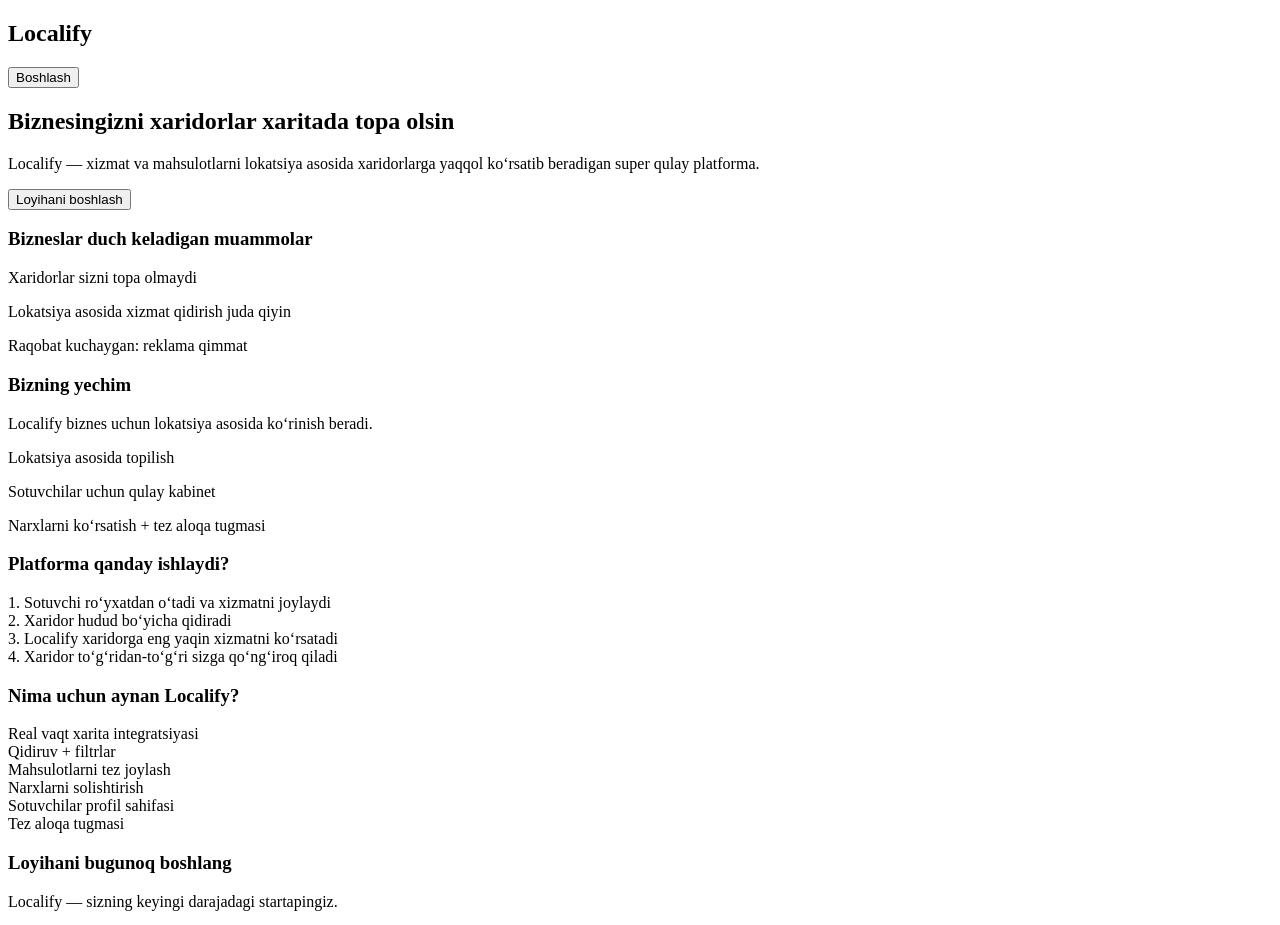
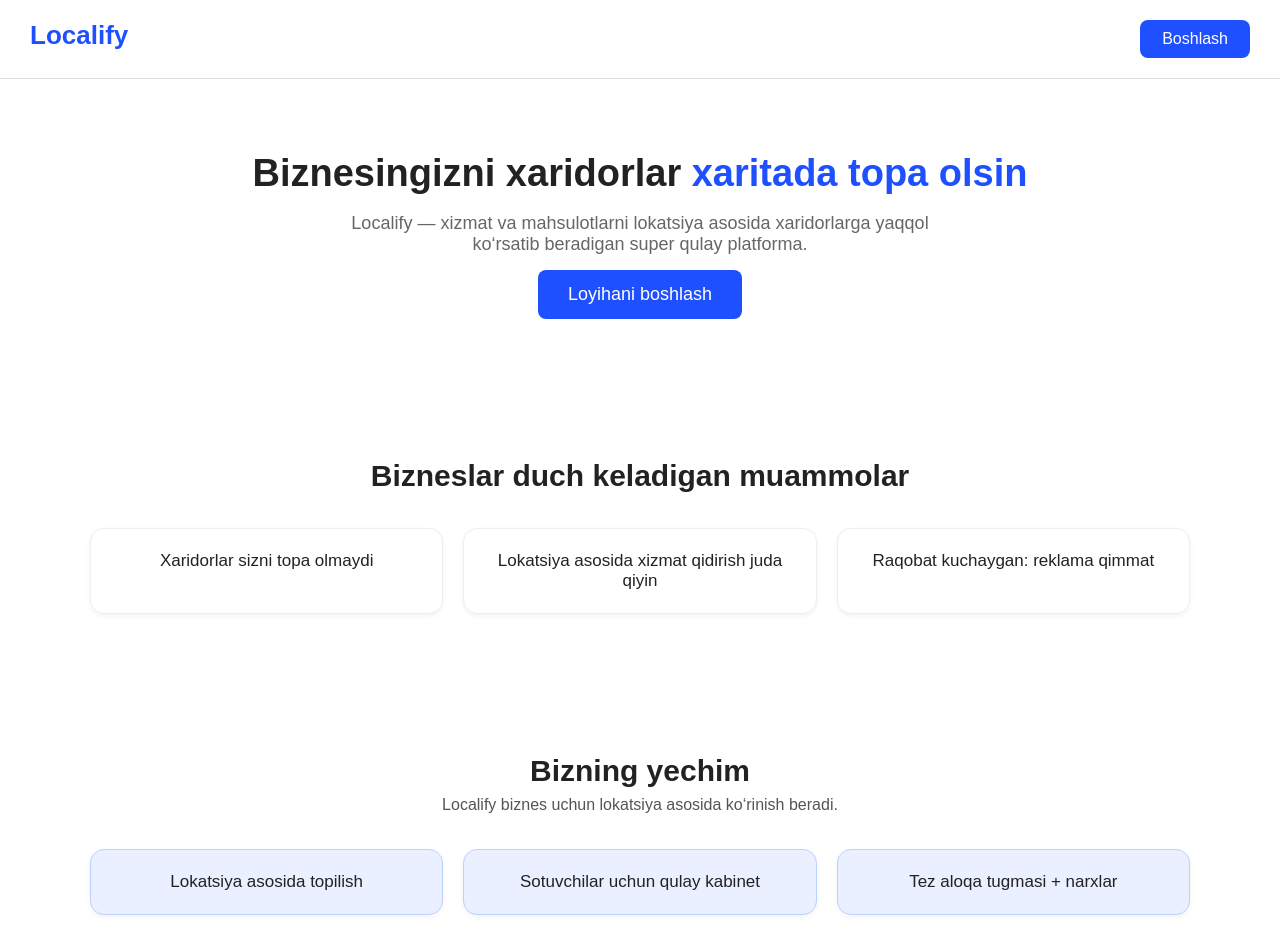
Before and after one commit to alfakhon/localify, a React (Vite) app: page / in a window 1280 px wide. Shown: the top 925 px of the page. Built offline with nearby package versions, Linux system fonts and the light colour scheme.

Commit message:
Update App.jsx

```diff
--- a/App.jsx
+++ b/App.jsx
@@ -1,126 +1,218 @@
 export default function App() {
   return (
-    <div className="bg-white text-gray-900 font-sans">
+    <div className="container">
 
       {/* NAVBAR */}
-      <nav className="flex justify-between items-center px-6 py-4 border-b">
-        <h1 className="text-2xl font-bold text-blue-600">Localify</h1>
-        <button className="px-4 py-2 bg-blue-600 text-white rounded-lg hover:bg-blue-700">
-          Boshlash
-        </button>
+      <nav className="navbar">
+        <h1 className="logo">Localify</h1>
+        <button className="btn-primary">Boshlash</button>
       </nav>
 
       {/* HERO */}
-      <section className="px-6 py-16 text-center">
-        <h2 className="text-4xl font-extrabold leading-tight">
-          Biznesingizni xaridorlar <span className="text-blue-600">xaritada topa olsin</span>
+      <section className="hero">
+        <h2>
+          Biznesingizni xaridorlar <span className="blue">xaritada topa olsin</span>
         </h2>
-        <p className="mt-4 text-lg text-gray-600 max-w-2xl mx-auto">
+        <p className="desc">
           Localify — xizmat va mahsulotlarni lokatsiya asosida xaridorlarga
           yaqqol ko‘rsatib beradigan super qulay platforma.
         </p>
-
-        <button className="mt-6 px-6 py-3 bg-blue-600 text-white rounded-xl text-lg hover:bg-blue-700">
-          Loyihani boshlash
-        </button>
+        <button className="btn-primary big">Loyihani boshlash</button>
       </section>
 
       {/* PROBLEMS */}
-      <section className="bg-gray-100 py-16 px-6">
-        <h3 className="text-3xl font-bold text-center">Bizneslar duch keladigan muammolar</h3>
-
-        <div className="grid md:grid-cols-3 gap-6 mt-10 max-w-5xl mx-auto">
-          {[
-            "Xaridorlar sizni topa olmaydi",
-            "Lokatsiya asosida xizmat qidirish juda qiyin",
-            "Raqobat kuchaygan: reklama qimmat",
-          ].map((item, i) => (
-            <div
-              key={i}
-              className="bg-white p-6 rounded-2xl shadow hover:shadow-lg transition"
-            >
-              <p className="text-lg font-semibold text-gray-700">{item}</p>
-            </div>
-          ))}
+      <section className="block">
+        <h3>Bizneslar duch keladigan muammolar</h3>
+        <div className="grid">
+          <div className="card">Xaridorlar sizni topa olmaydi</div>
+          <div className="card">Lokatsiya asosida xizmat qidirish juda qiyin</div>
+          <div className="card">Raqobat kuchaygan: reklama qimmat</div>
         </div>
       </section>
 
       {/* SOLUTION */}
-      <section className="py-20 px-6">
-        <h3 className="text-3xl font-bold text-center">Bizning yechim</h3>
-        <p className="text-center text-gray-600 mt-3">
-          Localify biznes uchun lokatsiya asosida ko‘rinish beradi.
-        </p>
-
-        <div className="grid md:grid-cols-3 gap-6 mt-12 max-w-5xl mx-auto">
-          {[
-            "Lokatsiya asosida topilish",
-            "Sotuvchilar uchun qulay kabinet",
-            "Narxlarni ko‘rsatish + tez aloqa tugmasi",
-          ].map((item, i) => (
-            <div key={i} className="p-6 bg-blue-50 border border-blue-200 rounded-2xl">
-              <p className="font-semibold">{item}</p>
-            </div>
-          ))}
+      <section className="block">
+        <h3>Bizning yechim</h3>
+        <p className="center">Localify biznes uchun lokatsiya asosida ko‘rinish beradi.</p>
+        <div className="grid">
+          <div className="card blue-card">Lokatsiya asosida topilish</div>
+          <div className="card blue-card">Sotuvchilar uchun qulay kabinet</div>
+          <div className="card blue-card">Tez aloqa tugmasi + narxlar</div>
         </div>
       </section>
 
       {/* HOW IT WORKS */}
-      <section className="bg-gray-50 py-20 px-6">
-        <h3 className="text-3xl font-bold text-center">Platforma qanday ishlaydi?</h3>
-
-        <div className="max-w-4xl mx-auto mt-12 space-y-8">
-          {[
-            "1. Sotuvchi ro‘yxatdan o‘tadi va xizmatni joylaydi",
-            "2. Xaridor hudud bo‘yicha qidiradi",
-            "3. Localify xaridorga eng yaqin xizmatni ko‘rsatadi",
-            "4. Xaridor to‘g‘ridan-to‘g‘ri sizga qo‘ng‘iroq qiladi",
-          ].map((text, i) => (
-            <div
-              key={i}
-              className="p-6 bg-white border rounded-xl shadow-sm hover:shadow-md transition"
-            >
-              {text}
-            </div>
-          ))}
+      <section className="block gray">
+        <h3>Platforma qanday ishlaydi?</h3>
+        <div className="steps">
+          <div className="step">1. Sotuvchi ro‘yxatdan o‘tadi va xizmatni joylaydi</div>
+          <div className="step">2. Xaridor hudud bo‘yicha qidiradi</div>
+          <div className="step">3. Localify eng yaqin xizmatni ko‘rsatadi</div>
+          <div className="step">4. Xaridor to‘g‘ridan-to‘g‘ri qo‘ng‘iroq qiladi</div>
         </div>
       </section>
 
       {/* BENEFITS */}
-      <section className="py-20 px-6">
-        <h3 className="text-3xl font-bold text-center">Nima uchun aynan Localify?</h3>
-
-        <div className="grid md:grid-cols-3 gap-6 mt-10 max-w-5xl mx-auto">
-          {[
-            "Real vaqt xarita integratsiyasi",
-            "Qidiruv + filtrlar",
-            "Mahsulotlarni tez joylash",
-            "Narxlarni solishtirish",
-            "Sotuvchilar profil sahifasi",
-            "Tez aloqa tugmasi",
-          ].map((b, i) => (
-            <div key={i} className="bg-white p-5 border rounded-xl shadow-sm">
-              {b}
-            </div>
-          ))}
+      <section className="block">
+        <h3>Nima uchun aynan Localify?</h3>
+        <div className="grid">
+          <div className="card">Real vaqt xarita integratsiyasi</div>
+          <div className="card">Qidiruv + filtrlar</div>
+          <div className="card">Mahsulotlarni tez joylash</div>
+          <div className="card">Narxlarni solishtirish</div>
+          <div className="card">Sotuvchi profil sahifasi</div>
+          <div className="card">Tez aloqa tugmasi</div>
         </div>
       </section>
 
       {/* CTA */}
-      <section className="text-center py-20 px-6 bg-blue-600 text-white">
-        <h3 className="text-3xl font-bold">Loyihani bugunoq boshlang</h3>
-        <p className="mt-3 text-lg opacity-90">
-          Localify — sizning keyingi darajadagi startapingiz.
-        </p>
-        <button className="mt-6 px-8 py-3 bg-white text-blue-700 font-semibold rounded-xl">
-          Start berish
-        </button>
+      <section className="cta">
+        <h3>Loyihani bugunoq boshlang</h3>
+        <p>Localify — sizning keyingi darajadagi startapingiz.</p>
+        <button className="btn-white">Start berish</button>
       </section>
 
       {/* FOOTER */}
-      <footer className="py-6 text-center text-gray-500">
+      <footer className="footer">
         © 2025 Localify. Barcha huquqlar himoyalangan.
       </footer>
+
+      {/* CSS INSIDE */}
+      <style>{`
+        * {
+          margin: 0; padding: 0; box-sizing: border-box;
+          font-family: Arial, sans-serif;
+        }
+
+        .container {
+          width: 100%;
+          background: #fff;
+          color: #222;
+        }
+
+        /* NAVBAR */
+        .navbar {
+          display: flex;
+          justify-content: space-between;
+          padding: 20px 30px;
+          border-bottom: 1px solid #ddd;
+        }
+        .logo {
+          font-size: 26px;
+          color: #1e50ff;
+          font-weight: bold;
+        }
+
+        .btn-primary {
+          background: #1e50ff;
+          color: #fff;
+          padding: 10px 22px;
+          border-radius: 8px;
+          border: none;
+          cursor: pointer;
+          font-size: 16px;
+        }
+        .btn-primary:hover { background: #0039ff; }
+        .btn-primary.big { padding: 14px 30px; font-size: 18px; }
+
+        /* HERO */
+        .hero {
+          text-align: center;
+          padding: 70px 25px;
+        }
+        .hero h2 {
+          font-size: 38px;
+          font-weight: 800;
+          line-height: 1.3;
+        }
+        .hero .blue { color: #1e50ff; }
+        .desc {
+          max-width: 600px;
+          margin: 15px auto;
+          font-size: 18px;
+          color: #666;
+        }
+
+        /* BLOCKS */
+        .block {
+          padding: 70px 25px;
+          text-align: center;
+        }
+        .block.gray { background: #f5f5f5; }
+        .block h3 {
+          font-size: 30px;
+          font-weight: 700;
+        }
+        .center { color: #555; margin-top: 8px; }
+
+        /* GRID */
+        .grid {
+          display: grid;
+          grid-template-columns: repeat(auto-fit, minmax(250px, 1fr));
+          gap: 20px;
+          max-width: 1100px;
+          margin: 35px auto 0;
+        }
+
+        .card {
+          padding: 22px;
+          background: #fff;
+          border-radius: 14px;
+          border: 1px solid #eee;
+          font-size: 17px;
+          box-shadow: 0 2px 5px rgba(0,0,0,0.05);
+        }
+        .card:hover { transform: translateY(-3px); transition: .2s; }
+
+        .blue-card {
+          background: #eaf0ff;
+          border-color: #bcd1ff;
+        }
+
+        /* STEPS */
+        .steps {
+          max-width: 600px;
+          margin: 40px auto 0;
+          display: flex;
+          flex-direction: column;
+          gap: 18px;
+        }
+        .step {
+          background: #fff;
+          padding: 18px;
+          border-radius: 12px;
+          border: 1px solid #ddd;
+          font-size: 17px;
+          box-shadow: 0 1px 4px rgba(0,0,0,0.05);
+        }
+
+        /* CTA */
+        .cta {
+          background: #1e50ff;
+          color: #fff;
+          padding: 80px 20px;
+          text-align: center;
+        }
+        .btn-white {
+          margin-top: 20px;
+          background: #fff;
+          color: #1e50ff;
+          padding: 12px 26px;
+          border-radius: 10px;
+          border: none;
+          cursor: pointer;
+          font-size: 18px;
+        }
+
+        /* FOOTER */
+        .footer {
+          text-align: center;
+          padding: 20px;
+          font-size: 15px;
+          color: #666;
+          border-top: 1px solid #eee;
+        }
+      `}</style>
     </div>
   )
 }
```
